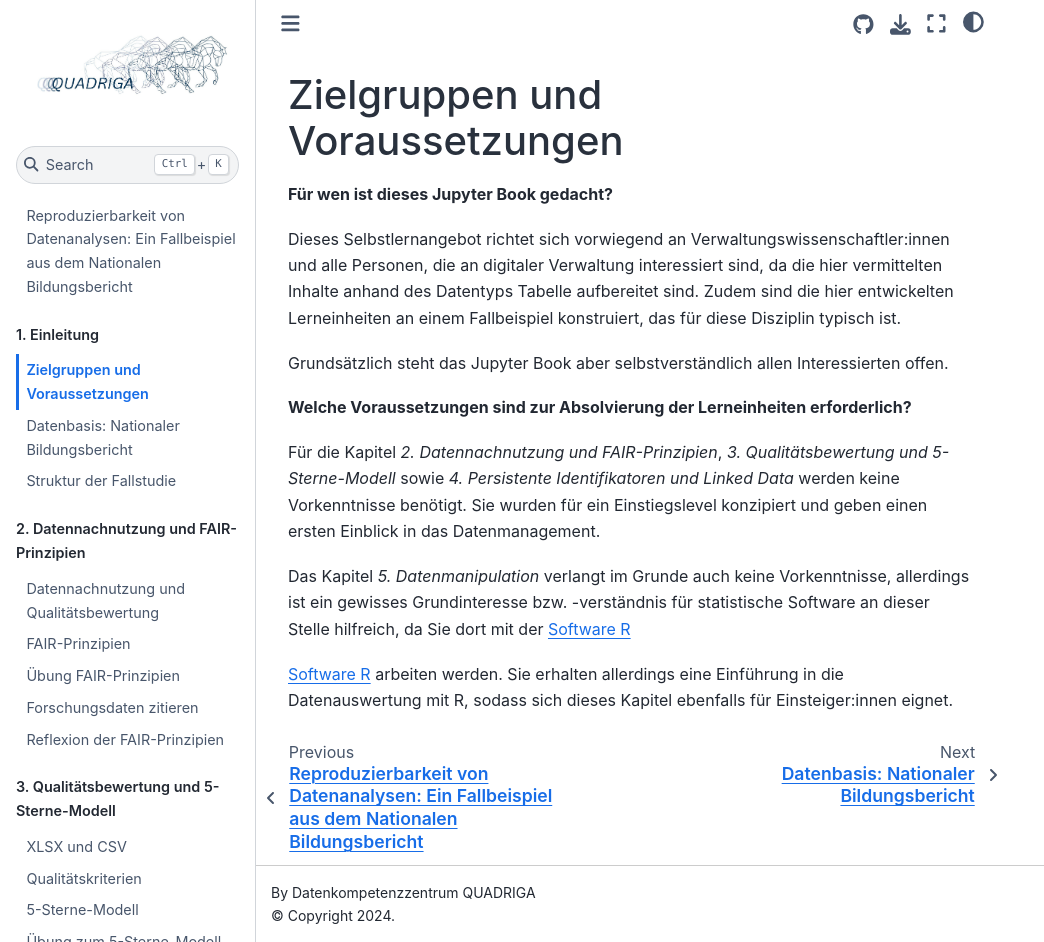
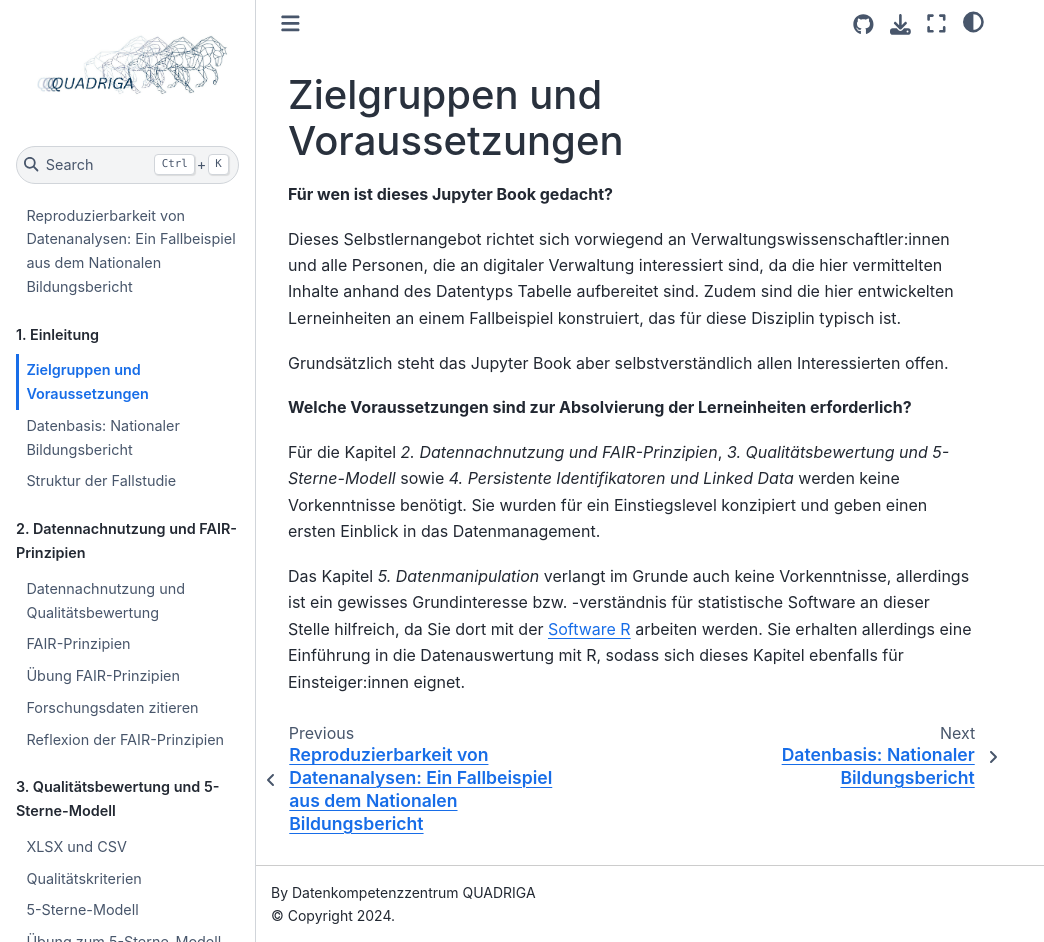
Before and after one commit to quadriga-dk/Tabelle-Fallstudie-1, a Jupyter Book: the page built from Markdown/02_Zielgruppen.md, in a window 1280 px wide and 942 px high. Shown: the whole window, without its empty margins (0-1044 px from the left). Built offline with Jupyter Book 1.0.4 settings and Sphinx 7.4.7 and the Sphinx Book theme 1.1.4, drawn with Linux system fonts in a browser that asks for light colours.

Commit message:
Update 02_Zielgruppen.md

```diff
--- a/Markdown/02_Zielgruppen.md
+++ b/Markdown/02_Zielgruppen.md
@@ -12,6 +12,4 @@
 
 Für die Kapitel *2. Datennachnutzung und FAIR-Prinzipien*, *3. Qualitätsbewertung und 5-Sterne-Modell* sowie *4. Persistente Identifikatoren und Linked Data* werden keine Vorkenntnisse benötigt. Sie wurden für ein Einstiegslevel konzipiert und geben einen ersten Einblick in das Datenmanagement.
 
-Das Kapitel *5. Datenmanipulation* verlangt im Grunde auch keine Vorkenntnisse, allerdings ist ein gewisses Grundinteresse bzw. -verständnis für statistische Software an dieser Stelle hilfreich, da Sie dort mit der <a href="https://www.r-project.org" target="_blank">Software R</a>
-
-[Software R](https://www.r-project.org/) arbeiten werden. Sie erhalten allerdings eine Einführung in die Datenauswertung mit R, sodass sich dieses Kapitel ebenfalls für Einsteiger:innen eignet.
+Das Kapitel *5. Datenmanipulation* verlangt im Grunde auch keine Vorkenntnisse, allerdings ist ein gewisses Grundinteresse bzw. -verständnis für statistische Software an dieser Stelle hilfreich, da Sie dort mit der <a href="https://www.r-project.org" target="_blank">Software R</a> arbeiten werden. Sie erhalten allerdings eine Einführung in die Datenauswertung mit R, sodass sich dieses Kapitel ebenfalls für Einsteiger:innen eignet.
```
